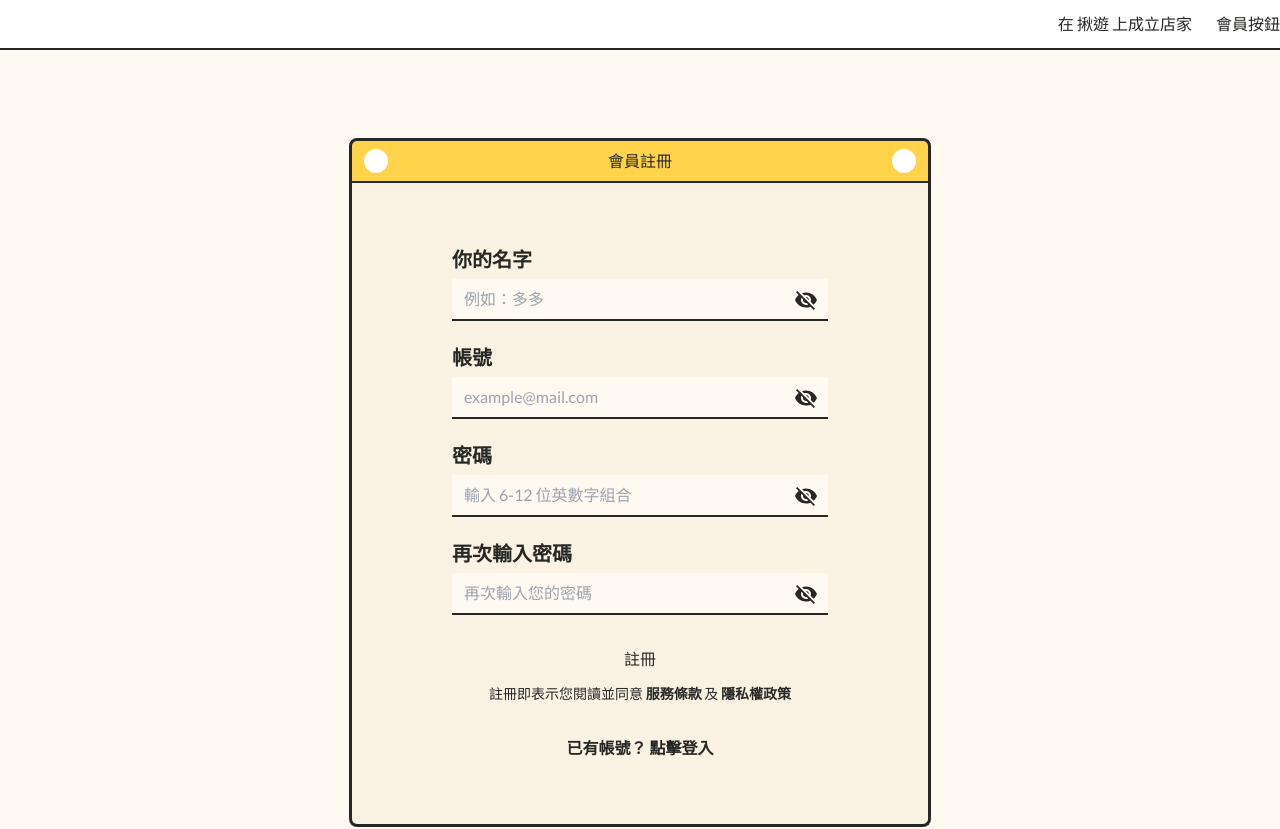
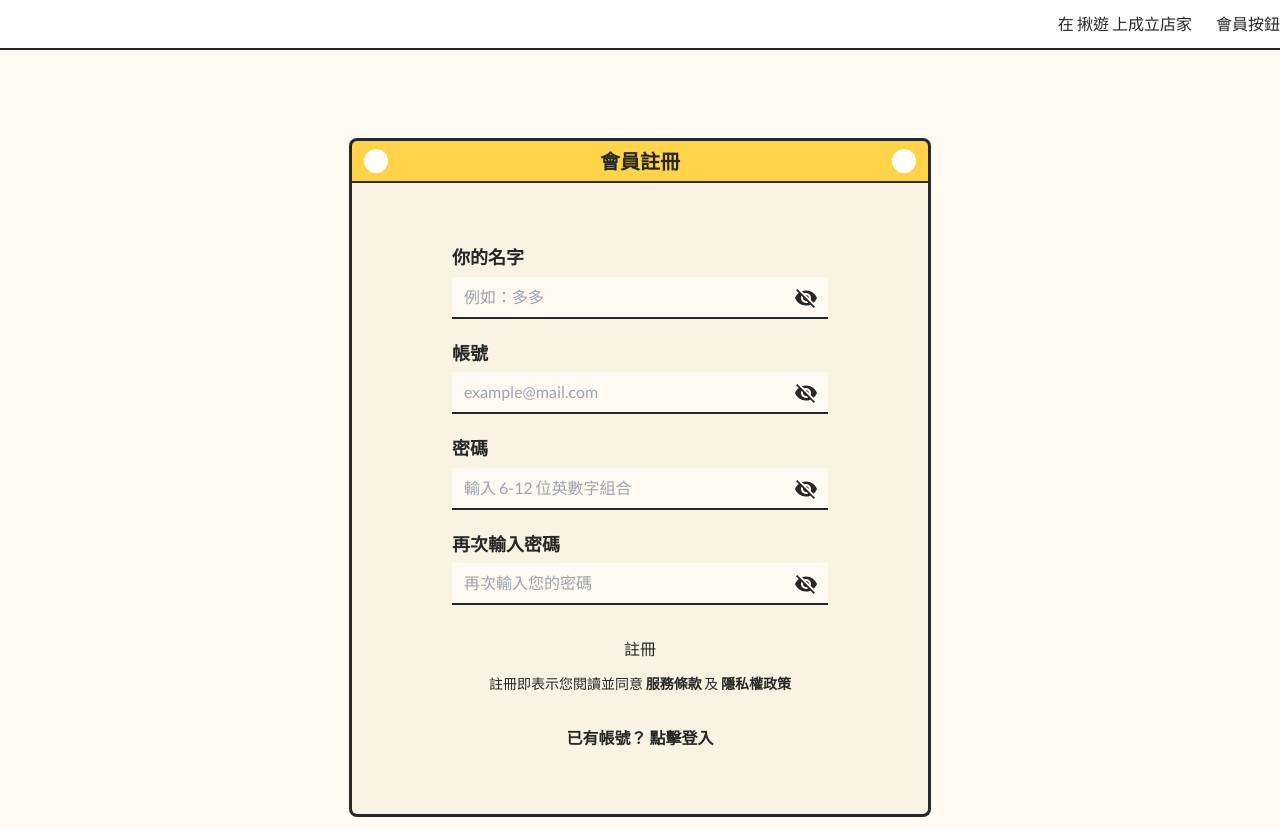
Before and after one commit to star82620/join-joy, a Next.js app: page /signup in a window 1280 px wide. Shown: the top 829 px of the page. Built offline with nearby package versions, Linux system fonts and the light colour scheme.

Commit message:
update/ adjust FrameWindow titleTag

```diff
--- a/common/components/FormInput.tsx
+++ b/common/components/FormInput.tsx
@@ -22,7 +22,7 @@ interface FormInputProps {
 export default function FormInput({ formSet }: FormInputProps) {
   return formSet.map((input) => (
     <label key={input.inputName}>
-      <h4>{input.label}</h4>
+      <h3 className="text-[18px]">{input.label}</h3>
       <div className="flex items-center">
         <input
           className="w-full border-b-2 bg-yellow-tint mt-2 py-2 px-3 relative"
--- a/common/components/FrameWindow.tsx
+++ b/common/components/FrameWindow.tsx
@@ -1,18 +1,18 @@
 import React, { Children, ReactNode } from "react";
 
 interface Props {
-  title: string;
+  titleTag: ReactNode;
   children: ReactNode;
 }
 
 // window 寬度是看內容的
 
-export default function FrameWindow({ title, children }: Props) {
+export default function FrameWindow({ titleTag, children }: Props) {
   return (
     <div className="m-auto w-fit">
       <section className="flex justify-between items-center bg-yellow-second border-[3px] border-b-2 rounded-t-lg px-3 py-2 text-center">
         <div className="w-6 h-6 rounded-full bg-white"></div>
-        {title}
+        {titleTag}
         <div className="w-6 h-6 rounded-full bg-white"></div>
       </section>
       <section className="bg-yellow-dark border-[3px] border-t-0 rounded-b-lg px-[100px] py-16">
--- a/modules/Signup/index.tsx
+++ b/modules/Signup/index.tsx
@@ -49,11 +49,11 @@ export default function SignUp() {
   ];
 
   const t = () => {};
-
+  const titleTag = <h2 className="text-[20px]">會員註冊</h2>;
   return (
     <div>
       <div className="m-auto w-fit">
-        <FrameWindow title="會員註冊">
+        <FrameWindow titleTag={titleTag}>
           <form className="flex flex-col gap-6 w-[376px]">
             <FormInput formSet={formSet} />
             <button type="button" className="mt-2" onClick={t}>
```
